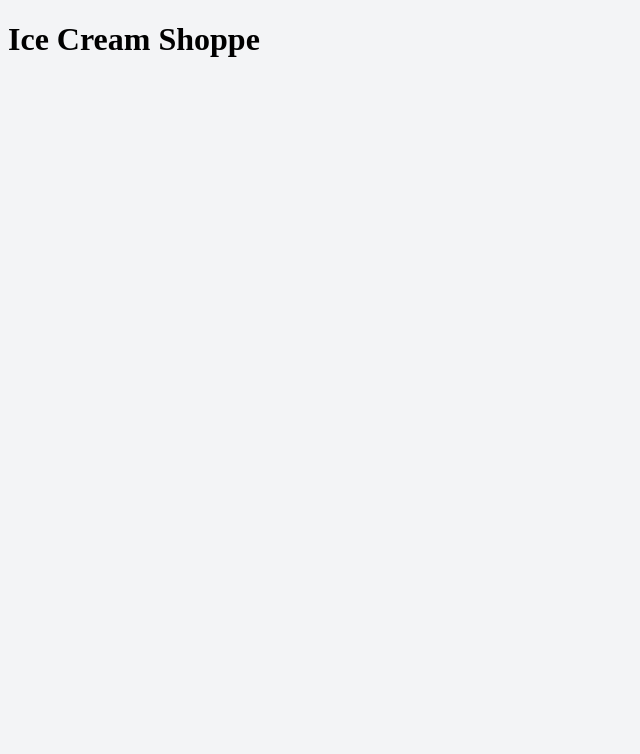
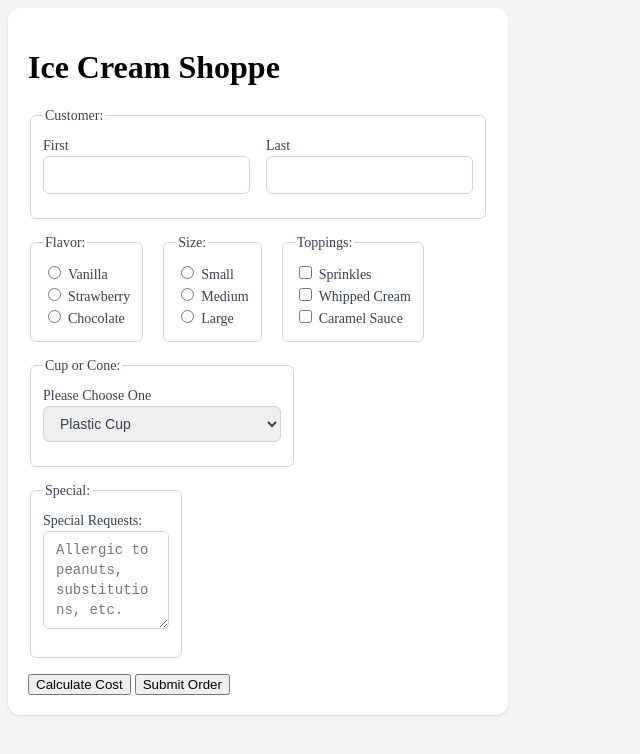
Before and after one commit to abGonzo26/inputTypes, a plain HTML site: page index.html in a window 1280 px wide. Shown: the whole page, without its empty margins (0-640 px from the left). Drawn offline with Linux system fonts and the light colour scheme.

Commit message:
Finished Ice-Cream Shop

```diff
--- a/index.html
+++ b/index.html
@@ -9,6 +9,86 @@
 <div class="container">
     <div class="content">
         <h1>Ice Cream Shoppe</h1>
+        <form>
+            <fieldset>
+                <legend>Customer:</legend>
+           <div class="row">
+               <div>
+                   <label for="firstname">First</label>
+                   <input id="firstname" name="first_name" type="text">
+               </div>
+               <div>
+                   <label for="lastname">Last</label>
+                   <input id="lastname" name="last_name" type="text">
+               </div>
+           </div>
+            </fieldset>
+           <div class="row">
+               <fieldset>
+                   <legend>Flavor:</legend>
+                   <div>
+                       <input type="radio" id="vanilla" name="icecream">
+                       <label for="vanilla">Vanilla</label>
+                   </div>
+                   <div>
+                       <input type="radio" id="strawberry" name="icecream">
+                       <label for="strawberry">Strawberry</label>
+                   </div>
+                   <div>
+                       <input type="radio" id="chocolate" name="icecream">
+                       <label for="chocolate">Chocolate</label>
+                   </div>
+               </fieldset>
+               <fieldset>
+                   <legend>Size:</legend>
+                   <div>
+                       <input type="radio" id="small" name="size">
+                       <label for="small">Small</label>
+                   </div>
+                   <div>
+                       <input type="radio" id="medium" name="size">
+                       <label for="medium">Medium</label>
+                   </div>
+                   <div>
+                       <input type="radio" id="large" name="size">
+                       <label for="large">Large</label>
+                   </div>
+               </fieldset>
+               <fieldset>
+                   <legend>Toppings:</legend>
+                   <div>
+                       <input type="checkbox" id="sprinkles" name="sprinkles" value="sprikles">
+                       <label for="sprinkles">Sprinkles</label>
+                   </div>
+                   <div>
+                       <input type="checkbox" id="whippedCream" name="whippedCream" value="whippedCream">
+                       <label for="whippedCream">Whipped Cream</label>
+                   </div>
+                   <div>
+                       <input type="checkbox" id="caramel" name="caramel" value="caramel">
+                       <label for="caramel">Caramel Sauce</label>
+                   </div>
+               </fieldset>
+           </div>
+          <fieldset>
+                <legend>Cup or Cone:</legend>
+               <label for="container">Please Choose One</label>
+               <select name="container" id="container">
+                   <option value="cup">Plastic Cup</option>
+                   <option value="sugar">Sugar Cone</option>
+                   <option value="waffle">Waffle Cone</option>
+                   <option value="dippedWaffle">Chocolate Dipped Waffle Cone</option>
+               </select>
+          </fieldset>
+           <fieldset>
+               <legend>Special:</legend>
+               <label for="SpecialRequests">Special Requests:</label>
+               <textarea id="SpecialRequests" name="SpecialRequests" rows="4" cols="10"
+                         placeholder="Allergic to peanuts, substitutions, etc."></textarea>
+           </fieldset>
+            <button type="button" onclick="alert('Free today for our Grand Opening!')">Calculate Cost</button>
+            <button type="submit">Submit Order</button>
+        </form>
     </div>
 </div>
 </body>
--- a/style.css
+++ b/style.css
@@ -62,3 +62,16 @@ section header{
     max-width: 1300px;
     margin: 0 auto;
 }
+
+.content{
+    box-shadow: 0 1px 3px 0 rgba(0, 0, 0, 0.1), 0 1px 2px -1px rgba(0, 0, 0, 0.1);
+    background: white;
+    padding: 20px;
+    border-radius: 12px;
+    width: 500px;
+}
+.center{
+    display: flex;
+    justify-content: center;
+    align-items: center;
+}
```
